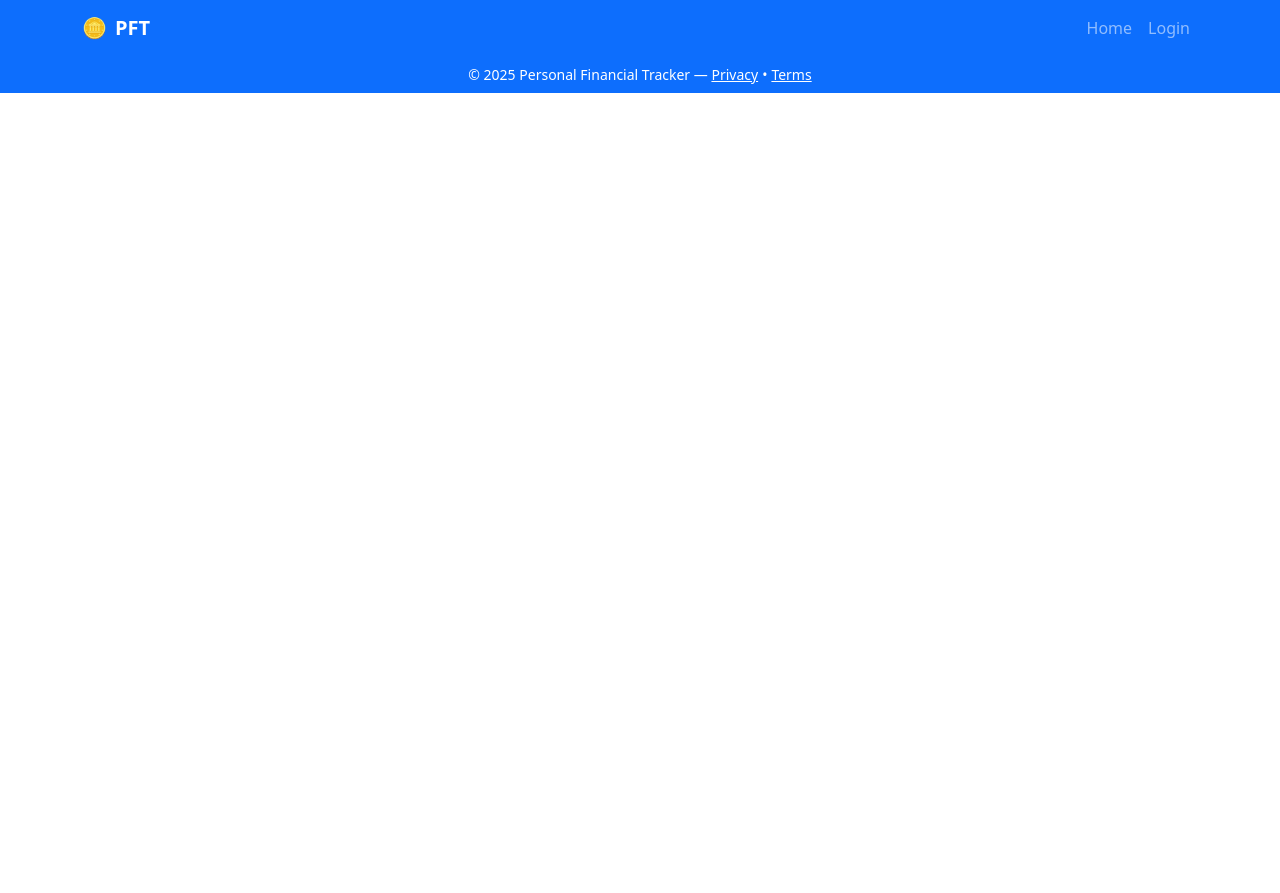
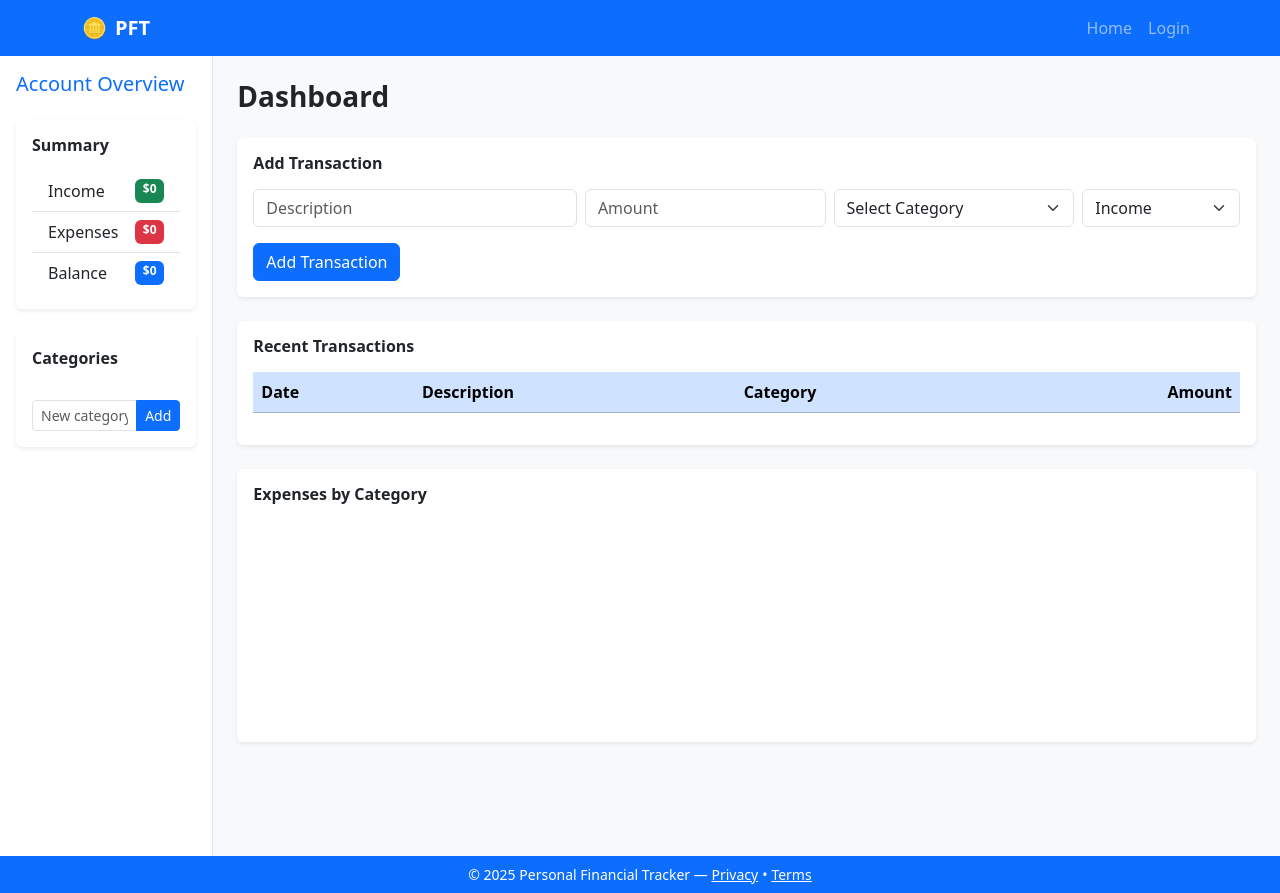
Before and after one commit to TomH35/personal-finance-tracker, a Vue app in the folder frontend/: page /user-dashboard in a window 1280 px wide. Before the commit the page ends 800 px from the top, so only its background shows below. Built offline with nearby package versions, Linux system fonts and the light colour scheme.

Commit message:
Added user dashboard

```diff
--- a/frontend/src/router/index.js
+++ b/frontend/src/router/index.js
@@ -24,6 +24,11 @@ const router = createRouter({
       name: 'login',
       component: () => import('../views/UserLoginView.vue'),
     },
+    {
+      path: '/user-dashboard',
+      name: 'user-dashboard',
+      component: () => import('../views/UserDashboardView.vue'),
+    },
   ],
 })
 
--- /dev/null
+++ b/frontend/src/views/UserDashboardView.vue
@@ -0,0 +1,201 @@
+<template>
+  <div class="bg-light min-vh-100">
+    <div class="container-fluid">
+      <div class="row">
+        <!-- Sidebar -->
+        <nav class="col-md-3 col-lg-2 d-md-block bg-white border-end min-vh-100 p-3">
+          <h5 class="text-primary mb-4">Account Overview</h5>
+          <div class="card border-0 shadow-sm mb-4">
+            <div class="card-body">
+              <h6 class="fw-semibold mb-3">Summary</h6>
+              <ul class="list-group list-group-flush">
+                <li class="list-group-item d-flex justify-content-between">
+                  Income <span class="badge bg-success">${{ totalIncome }}</span>
+                </li>
+                <li class="list-group-item d-flex justify-content-between">
+                  Expenses <span class="badge bg-danger">${{ totalExpenses }}</span>
+                </li>
+                <li class="list-group-item d-flex justify-content-between">
+                  Balance <span class="badge bg-primary">${{ balance }}</span>
+                </li>
+              </ul>
+            </div>
+          </div>
+
+          <div class="card border-0 shadow-sm">
+            <div class="card-body">
+              <h6 class="fw-semibold mb-3">Categories</h6>
+              <ul class="list-group list-group-flush mb-3">
+                <li v-for="cat in categories" :key="cat" class="list-group-item small">
+                  {{ cat }}
+                </li>
+              </ul>
+              <div class="input-group input-group-sm">
+                <input
+                  type="text"
+                  v-model="newCategory"
+                  class="form-control"
+                  placeholder="New category"
+                  @keyup.enter="addCategory"
+                />
+                <button class="btn btn-primary" @click="addCategory">Add</button>
+              </div>
+            </div>
+          </div>
+        </nav>
+
+        <!-- Main Content -->
+        <main class="col-md-9 ms-sm-auto col-lg-10 px-md-4 py-4">
+          <h3 class="fw-semibold mb-4">Dashboard</h3>
+
+          <!-- Add Transaction -->
+          <div class="card shadow-sm border-0 mb-4">
+            <div class="card-body">
+              <h6 class="fw-semibold mb-3">Add Transaction</h6>
+              <form @submit.prevent="addTransaction">
+                <div class="row g-2">
+                  <div class="col-md-4">
+                    <input
+                      type="text"
+                      v-model="formData.desc"
+                      class="form-control"
+                      placeholder="Description"
+                      required
+                    />
+                  </div>
+                  <div class="col-md-3">
+                    <input
+                      type="number"
+                      v-model="formData.amount"
+                      class="form-control"
+                      placeholder="Amount"
+                      required
+                    />
+                  </div>
+                  <div class="col-md-3">
+                    <select v-model="formData.category" class="form-select" required>
+                      <option value="">Select Category</option>
+                      <option v-for="cat in categories" :key="cat" :value="cat">
+                        {{ cat }}
+                      </option>
+                    </select>
+                  </div>
+                  <div class="col-md-2">
+                    <select v-model="formData.type" class="form-select" required>
+                      <option value="income">Income</option>
+                      <option value="expense">Expense</option>
+                    </select>
+                  </div>
+                  <div class="col-12 mt-3">
+                    <button class="btn btn-primary">Add Transaction</button>
+                  </div>
+                </div>
+              </form>
+            </div>
+          </div>
+
+          <!-- Transactions -->
+          <div class="card shadow-sm border-0 mb-4">
+            <div class="card-body">
+              <div class="d-flex justify-content-between align-items-center mb-3">
+                <h6 class="fw-semibold mb-0">Recent Transactions</h6>
+              </div>
+              <div class="table-responsive">
+                <table class="table table-hover align-middle">
+                  <thead class="table-primary">
+                    <tr>
+                      <th>Date</th>
+                      <th>Description</th>
+                      <th>Category</th>
+                      <th class="text-end">Amount</th>
+                    </tr>
+                  </thead>
+                  <tbody>
+                    <tr v-for="(transaction, index) in transactions" :key="index">
+                      <td>{{ transaction.date }}</td>
+                      <td>{{ transaction.desc }}</td>
+                      <td>{{ transaction.category }}</td>
+                      <td
+                        class="text-end"
+                        :class="transaction.type === 'expense' ? 'text-danger' : 'text-success'"
+                      >
+                        {{ transaction.type === 'expense' ? '-' : '+' }}${{ transaction.amount }}
+                      </td>
+                    </tr>
+                  </tbody>
+                </table>
+              </div>
+            </div>
+          </div>
+
+          <!-- Chart -->
+          <div class="card shadow-sm border-0">
+            <div class="card-body">
+              <h6 class="fw-semibold mb-3">Expenses by Category</h6>
+              <canvas id="expensesChart" height="200"></canvas>
+            </div>
+          </div>
+        </main>
+      </div>
+    </div>
+  </div>
+</template>
+
+<script>
+export default {
+  name: 'UserDashboardView',
+  data() {
+    return {
+      categories: [],
+      transactions: [],
+      newCategory: '',
+      formData: {
+        desc: '',
+        amount: '',
+        category: '',
+        type: 'income',
+      },
+    }
+  },
+  computed: {
+    totalIncome() {
+      return this.transactions
+        .filter((t) => t.type === 'income')
+        .reduce((sum, t) => sum + t.amount, 0)
+    },
+    totalExpenses() {
+      return this.transactions
+        .filter((t) => t.type === 'expense')
+        .reduce((sum, t) => sum + t.amount, 0)
+    },
+    balance() {
+      return this.totalIncome - this.totalExpenses
+    },
+  },
+  methods: {
+    addCategory() {
+      const name = this.newCategory.trim()
+      if (name && !this.categories.includes(name)) {
+        this.categories.push(name)
+        this.newCategory = ''
+      }
+    },
+    addTransaction() {
+      const transaction = {
+        date: new Date().toISOString().split('T')[0],
+        desc: this.formData.desc,
+        category: this.formData.category,
+        amount: parseFloat(this.formData.amount),
+        type: this.formData.type,
+      }
+      this.transactions.unshift(transaction)
+      this.formData = {
+        desc: '',
+        amount: '',
+        category: '',
+        type: 'income',
+      }
+    },
+  },
+}
+</script>
```
